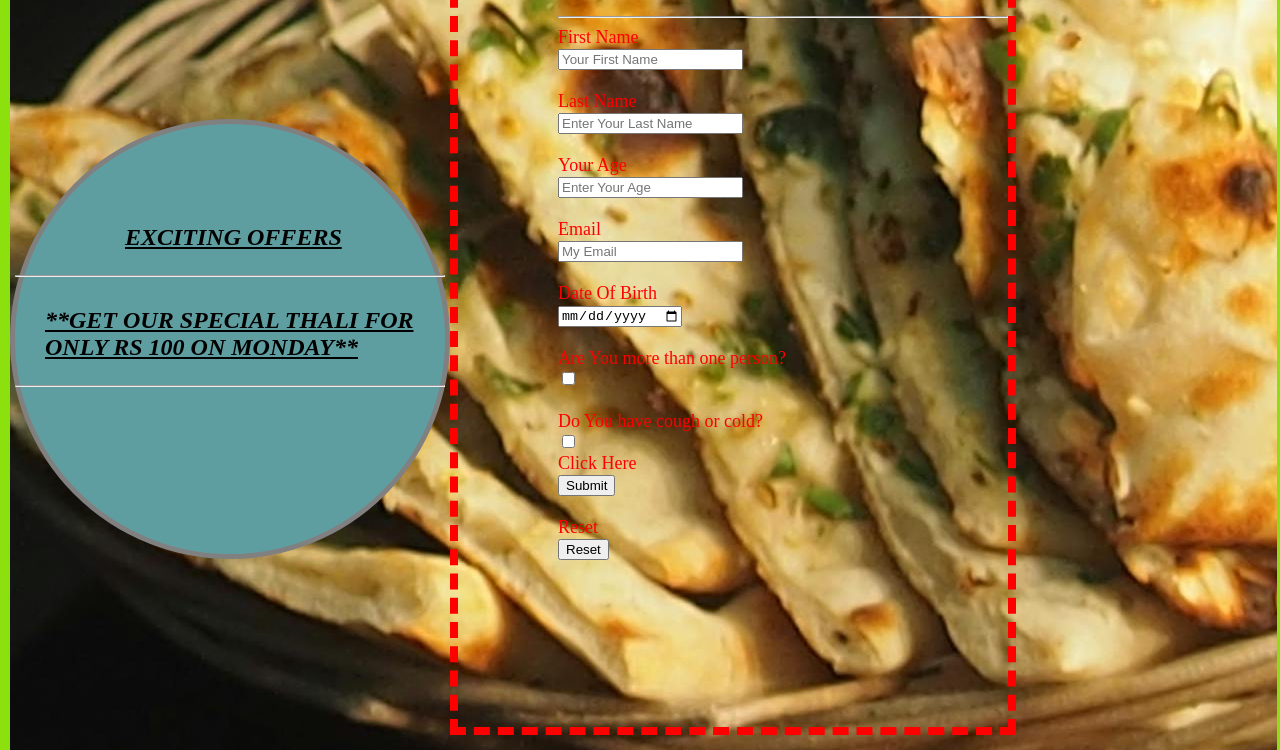
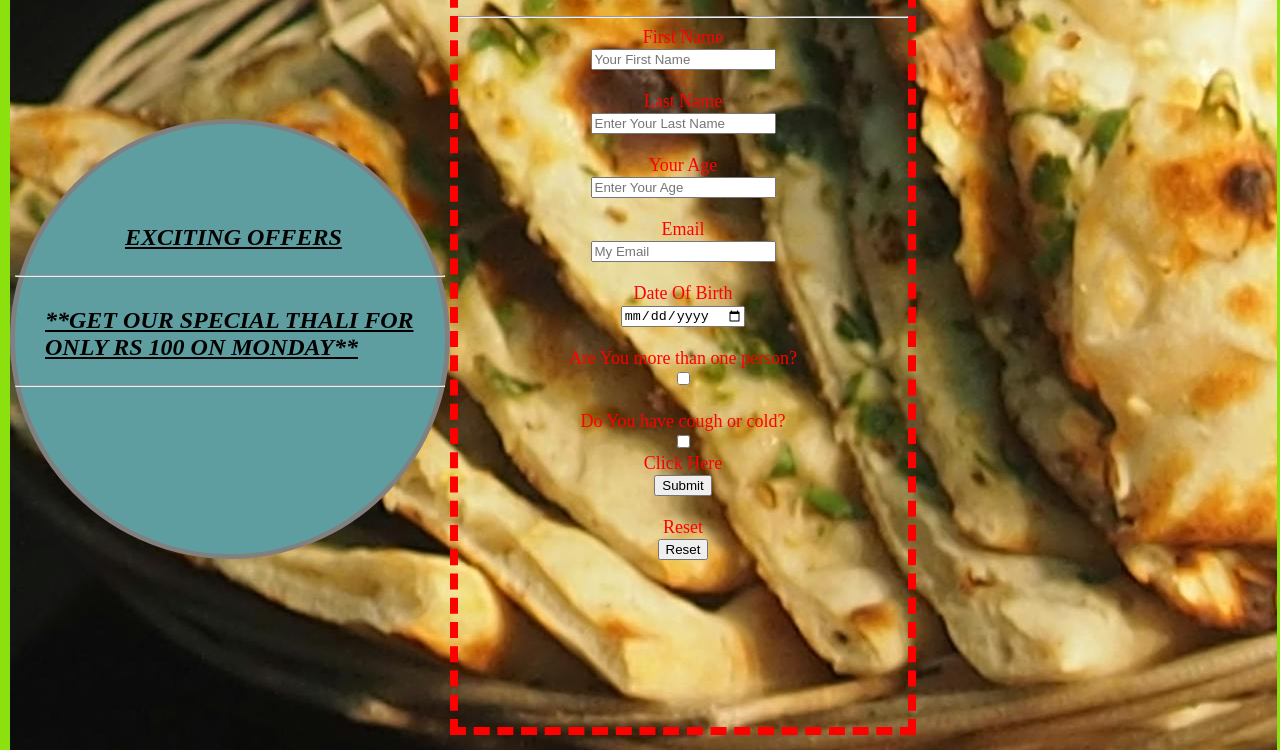
Before and after one commit to ruchi-sharma186/Ass2CSS, a plain HTML site: page index.html in a window 1280 px wide. Shown: the part 271-1021 px from the top of the page. Drawn offline with Linux system fonts and the light colour scheme.

Commit message:
Update style.css

```diff
--- a/style.css
+++ b/style.css
@@ -101,7 +101,7 @@ body{
     height: 800px;
     width: 450px;
     color: red;
-    padding-left: 100px;
+    text-align: center;
     font-size: large;
     font-weight: 200;
     justify-content: center;
```
